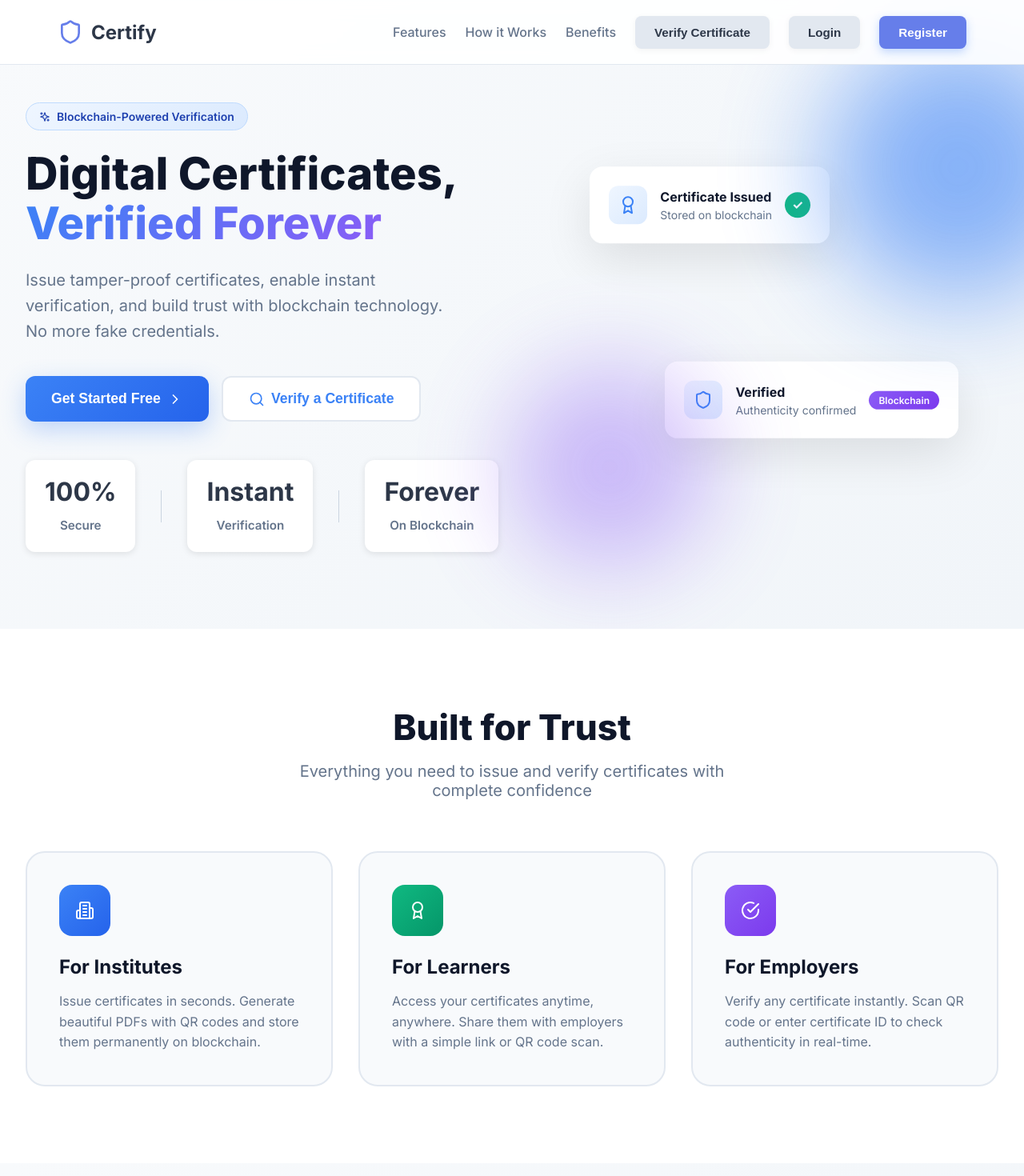
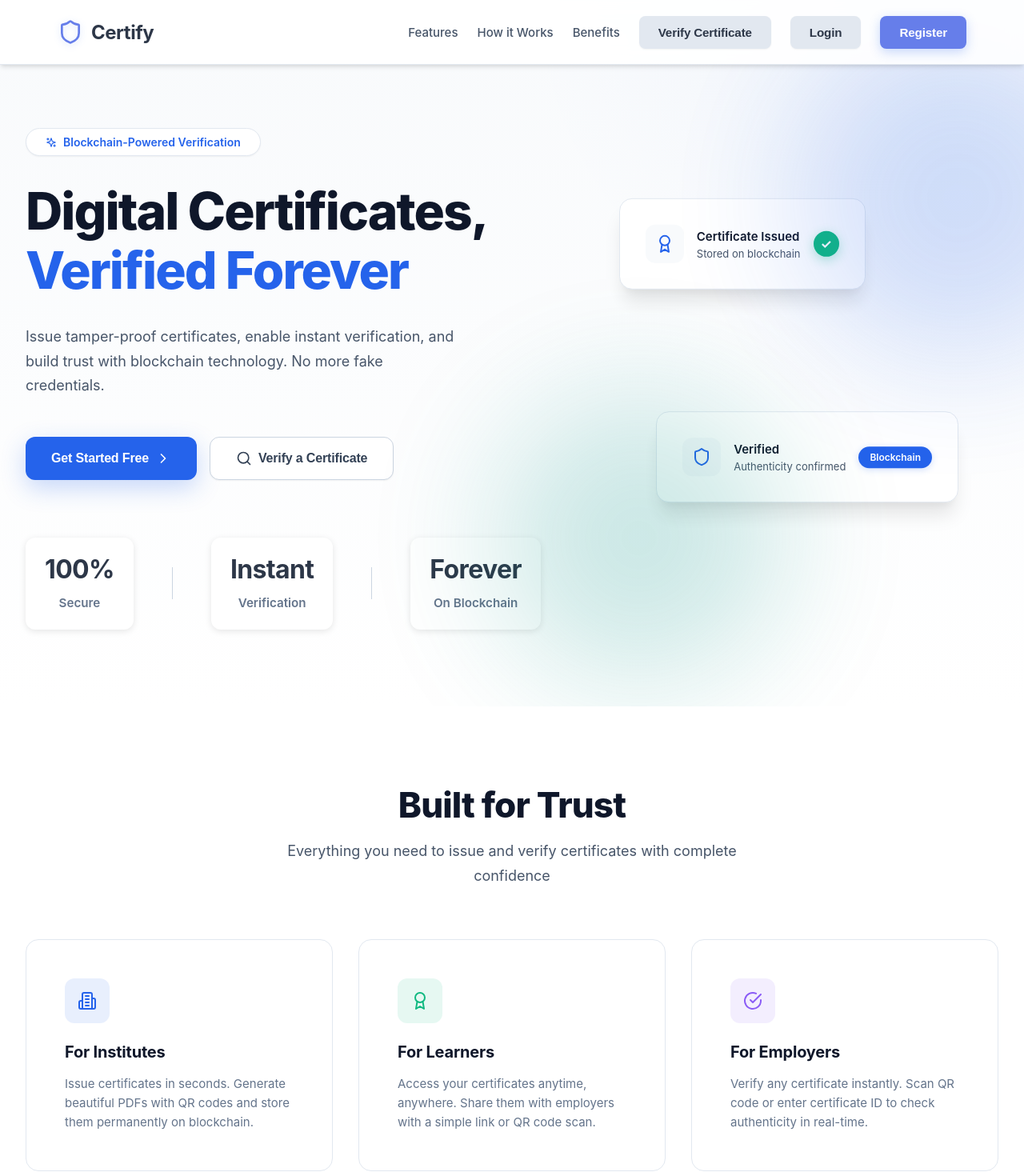
Before and after one commit to SwayamShalgar/SIHNB, a React (Create React App) app in the folder client/: page / in a window 1280 px wide. Shown: the top 1470 px of the page at 80% size. Built offline with nearby package versions, Linux system fonts and the light colour scheme; the HTML template or start-up script is replaced by a standard one.

Commit message:
Enhance Landing Page styles with a professional color scheme and improved design elements

```diff
--- a/client/src/styles/LandingPage.css
+++ b/client/src/styles/LandingPage.css
@@ -1,25 +1,98 @@
+/* Professional Color Scheme */
+:root {
+  /* Primary Brand Colors */
+  --primary-900: #0F172A;
+  --primary-800: #1E293B;
+  --primary-700: #334155;
+  --primary-600: #475569;
+  --primary-500: #64748B;
+
+  /* Accent Colors */
+  --accent-blue: #2563EB;
+  --accent-blue-dark: #1E40AF;
+  --accent-blue-light: #3B82F6;
+  --accent-teal: #0D9488;
+  --accent-amber: #F59E0B;
+
+  /* Neutral Colors */
+  --white: #FFFFFF;
+  --gray-50: #F8FAFC;
+  --gray-100: #F1F5F9;
+  --gray-200: #E2E8F0;
+  --gray-300: #CBD5E1;
+  --gray-400: #94A3B8;
+  --gray-500: #64748B;
+  --gray-600: #475569;
+  --gray-700: #334155;
+  --gray-800: #1E293B;
+  --gray-900: #0F172A;
+
+  /* Semantic Colors */
+  --success: #10B981;
+  --error: #EF4444;
+  --warning: #F59E0B;
+
+  /* Spacing */
+  --spacing-xs: 0.25rem;
+  --spacing-sm: 0.5rem;
+  --spacing-md: 1rem;
+  --spacing-lg: 1.5rem;
+  --spacing-xl: 2rem;
+  --spacing-2xl: 3rem;
+
+  /* Shadows */
+  --shadow-sm: 0 1px 2px 0 rgba(0, 0, 0, 0.05);
+  --shadow-md: 0 4px 6px -1px rgba(0, 0, 0, 0.1), 0 2px 4px -1px rgba(0, 0, 0, 0.06);
+  --shadow-lg: 0 10px 15px -3px rgba(0, 0, 0, 0.1), 0 4px 6px -2px rgba(0, 0, 0, 0.05);
+  --shadow-xl: 0 20px 25px -5px rgba(0, 0, 0, 0.1), 0 10px 10px -5px rgba(0, 0, 0, 0.04);
+
+  /* Border Radius */
+  --radius-sm: 0.375rem;
+  --radius-md: 0.5rem;
+  --radius-lg: 0.75rem;
+  --radius-xl: 1rem;
+  --radius-2xl: 1.5rem;
+}
+
+* {
+  margin: 0;
+  padding: 0;
+  box-sizing: border-box;
+}
+
 .landing-page {
   width: 100%;
   overflow-x: hidden;
+  font-family: -apple-system, BlinkMacSystemFont, 'Inter', 'Segoe UI', 'Roboto', sans-serif;
+  -webkit-font-smoothing: antialiased;
+  -moz-osx-font-smoothing: grayscale;
+  background: var(--white);
+  color: var(--gray-900);
 }
 
-/* Navbar */
+/* Navbar - Professional Design */
 .navbar {
   position: fixed;
   top: 0;
   left: 0;
   right: 0;
-  background: rgba(255, 255, 255, 0.9);
-  backdrop-filter: blur(10px);
-  border-bottom: 1px solid #e2e8f0;
+  background: rgba(255, 255, 255, 0.95);
+  backdrop-filter: blur(20px);
+  -webkit-backdrop-filter: blur(20px);
+  border-bottom: 1px solid var(--gray-200);
   z-index: 1000;
-  transition: all 0.3s ease;
+  transition: all 0.3s cubic-bezier(0.4, 0, 0.2, 1);
+  box-shadow: 0 1px 3px 0 rgba(0, 0, 0, 0.02);
+}
+
+.navbar:hover {
+  box-shadow: var(--shadow-md);
 }
 
 .nav-container {
   max-width: 1280px;
   margin: 0 auto;
-  padding: 1rem 2rem;
+  padding: var(--spacing-lg) var(--spacing-xl);
   display: flex;
   justify-content: space-between;
   align-items: center;
@@ -29,9 +102,9 @@
 .nav-logo {
   display: flex;
   align-items: center;
-  gap: 0.75rem;
+  gap: var(--spacing-md);
   cursor: pointer;
-  transition: all 0.2s ease;
+  transition: transform 0.2s cubic-bezier(0.4, 0, 0.2, 1);
 }
 
 .nav-logo:hover {
@@ -39,107 +112,165 @@
 }
 
 .logo-icon {
-  color: #3b82f6;
+  color: var(--accent-blue);
   width: 32px;
   height: 32px;
+  filter: drop-shadow(0 2px 4px rgba(37, 99, 235, 0.2));
 }
 
 .logo-text {
   font-size: 1.5rem;
   font-weight: 700;
-  color: #1e293b;
+  color: var(--gray-900);
+  letter-spacing: -0.02em;
 }
 
 .nav-links {
   display: flex;
   align-items: center;
-  gap: 1.5rem;
+  gap: var(--spacing-lg);
   flex-wrap: wrap;
 }
 
 .nav-links a {
-  color: #64748b;
+  color: var(--gray-600);
   text-decoration: none;
   font-weight: 500;
-  transition: color 0.2s;
-  padding: 0.5rem 0;
+  font-size: 0.9375rem;
+  transition: all 0.2s cubic-bezier(0.4, 0, 0.2, 1);
+  padding: var(--spacing-sm) 0;
+  position: relative;
+}
+
+.nav-links a::after {
+  content: '';
+  position: absolute;
+  bottom: 0;
+  left: 0;
+  width: 0;
+  height: 2px;
+  background: var(--accent-blue);
+  transition: width 0.3s cubic-bezier(0.4, 0, 0.2, 1);
 }
 
 .nav-links a:hover {
-  color: #3b82f6;
+  color: var(--accent-blue);
 }
 
-/* Buttons */
+.nav-links a:hover::after {
+  width: 100%;
+}
+
+/* Professional Buttons */
 .btn-primary, .btn-secondary, .btn-hero-primary, .btn-hero-secondary,
 .btn-cta-primary, .btn-cta-secondary {
-  padding: 0.75rem 1.5rem;
-  border-radius: 0.75rem;
+  padding: 0.75rem 1.75rem;
+  border-radius: var(--radius-lg);
   font-weight: 600;
+  font-size: 0.9375rem;
   cursor: pointer;
-  transition: all 0.2s;
+  transition: all 0.25s cubic-bezier(0.4, 0, 0.2, 1);
   border: none;
-  font-size: 0.95rem;
-  display: flex;
+  display: inline-flex;
   align-items: center;
-  gap: 0.5rem;
+  justify-content: center;
+  gap: var(--spacing-sm);
   white-space: nowrap;
+  letter-spacing: -0.01em;
+  position: relative;
+  overflow: hidden;
 }
 
 .btn-primary {
-  background: linear-gradient(135deg, #3b82f6 0%, #2563eb 100%);
-  color: white;
-  box-shadow: 0 4px 12px rgba(59, 130, 246, 0.3);
+  background: var(--accent-blue);
+  color: var(--white);
+  box-shadow: 0 4px 14px 0 rgba(37, 99, 235, 0.25);
+}
+
+.btn-primary::before {
+  content: '';
+  position: absolute;
+  top: 0;
+  left: 0;
+  width: 100%;
+  height: 100%;
+  background: linear-gradient(180deg, rgba(255,255,255,0.1) 0%, rgba(255,255,255,0) 100%);
+  opacity: 0;
+  transition: opacity 0.3s;
 }
 
 .btn-primary:hover {
-  background: linear-gradient(135deg, #2563eb 0%, #1d4ed8 100%);
+  background: var(--accent-blue-dark);
   transform: translateY(-2px);
-  box-shadow: 0 6px 20px rgba(59, 130, 246, 0.4);
+  box-shadow: 0 8px 20px 0 rgba(37, 99, 235, 0.35);
+}
+
+.btn-primary:hover::before {
+  opacity: 1;
+}
+
+.btn-primary:active {
+  transform: translateY(0);
 }
 
 .btn-secondary {
-  background: white;
-  color: #475569;
-  border: 2px solid #e2e8f0;
-  box-shadow: 0 2px 8px rgba(0, 0, 0, 0.05);
+  background: var(--white);
+  color: var(--gray-700);
+  border: 1.5px solid var(--gray-300);
+  box-shadow: var(--shadow-sm);
 }
 
 .btn-secondary:hover {
-  background: #f8fafc;
-  border-color: #cbd5e1;
+  background: var(--gray-50);
+  border-color: var(--gray-400);
   transform: translateY(-1px);
-  box-shadow: 0 4px 12px rgba(0, 0, 0, 0.1);
+  box-shadow: var(--shadow-md);
 }
 
 .btn-logout-nav {
-  padding: 0.75rem 1.5rem;
-  border-radius: 0.75rem;
+  padding: 0.75rem 1.75rem;
+  border-radius: var(--radius-lg);
   font-weight: 600;
+  font-size: 0.9375rem;
   cursor: pointer;
-  transition: all 0.2s;
+  transition: all 0.25s cubic-bezier(0.4, 0, 0.2, 1);
   border: none;
-  font-size: 0.95rem;
-  display: flex;
+  display: inline-flex;
   align-items: center;
-  gap: 0.5rem;
-  background: #ef4444;
-  color: white;
-  box-shadow: 0 4px 12px rgba(239, 68, 68, 0.3);
+  gap: var(--spacing-sm);
+  background: var(--error);
+  color: var(--white);
+  box-shadow: 0 4px 14px 0 rgba(239, 68, 68, 0.25);
   white-space: nowrap;
 }
 
 .btn-logout-nav:hover {
-  background: #dc2626;
+  background: #DC2626;
   transform: translateY(-2px);
-  box-shadow: 0 6px 20px rgba(239, 68, 68, 0.4);
+  box-shadow: 0 8px 20px 0 rgba(239, 68, 68, 0.35);
 }
 
-/* Hero Section */
+.btn-logout-nav:active {
+  transform: translateY(0);
+}
+
+/* Hero Section - Professional Design */
 .hero-section {
-  padding: 8rem 2rem 6rem;
-  background: linear-gradient(135deg, #f8fafc 0%, #f1f5f9 100%);
+  padding: 10rem var(--spacing-xl) 6rem;
+  background: linear-gradient(180deg, var(--gray-50) 0%, var(--white) 100%);
   position: relative;
   overflow: hidden;
+}
+
+.hero-section::before {
+  content: '';
+  position: absolute;
+  top: -50%;
+  right: -20%;
+  width: 70%;
+  height: 100%;
+  background: radial-gradient(circle, rgba(37, 99, 235, 0.03) 0%, transparent 70%);
+  pointer-events: none;
 }
 
 .hero-container {
@@ -147,8 +278,10 @@
   margin: 0 auto;
   display: grid;
   grid-template-columns: 1fr 1fr;
-  gap: 4rem;
+  gap: var(--spacing-2xl);
   align-items: center;
+  position: relative;
+  z-index: 1;
 }
 
 .hero-content {
@@ -169,105 +302,119 @@
 .badge {
   display: inline-flex;
   align-items: center;
-  gap: 0.5rem;
-  padding: 0.5rem 1rem;
-  background: linear-gradient(135deg, #eff6ff 0%, #dbeafe 100%);
-  border: 1px solid #bfdbfe;
-  border-radius: 2rem;
-  color: #1e40af;
+  gap: var(--spacing-sm);
+  padding: var(--spacing-sm) var(--spacing-lg);
+  background: var(--white);
+  border: 1.5px solid var(--gray-200);
+  border-radius: 100px;
+  color: var(--accent-blue);
   font-size: 0.875rem;
   font-weight: 600;
-  margin-bottom: 1.5rem;
+  margin-bottom: var(--spacing-xl);
+  box-shadow: var(--shadow-sm);
 }
 
 .hero-title {
-  font-size: 3.5rem;
+  font-size: clamp(2.5rem, 5vw, 4rem);
   font-weight: 800;
-  line-height: 1.1;
-  color: #0f172a;
-  margin-bottom: 1.5rem;
+  line-height: 1.15;
+  color: var(--gray-900);
+  margin-bottom: var(--spacing-xl);
+  letter-spacing: -0.03em;
 }
 
 .gradient-text {
-  background: linear-gradient(135deg, #3b82f6 0%, #8b5cf6 100%);
-  -webkit-background-clip: text;
-  -webkit-text-fill-color: transparent;
-  background-clip: text;
+  color: var(--accent-blue);
+  position: relative;
 }
 
 .hero-subtitle {
-  font-size: 1.25rem;
-  color: #64748b;
-  line-height: 1.6;
-  margin-bottom: 2.5rem;
+  font-size: 1.125rem;
+  color: var(--gray-600);
+  line-height: 1.7;
+  margin-bottom: var(--spacing-2xl);
   max-width: 540px;
+  font-weight: 400;
 }
 
 .hero-buttons {
   display: flex;
-  gap: 1rem;
-  margin-bottom: 3rem;
+  gap: var(--spacing-md);
+  margin-bottom: var(--spacing-2xl);
+  flex-wrap: wrap;
 }
 
 .btn-hero-primary {
-  background: linear-gradient(135deg, #3b82f6 0%, #2563eb 100%);
-  color: white;
+  background: var(--accent-blue);
+  color: var(--white);
   padding: 1rem 2rem;
-  font-size: 1.1rem;
-  box-shadow: 0 10px 30px rgba(59, 130, 246, 0.3);
+  font-size: 1rem;
+  font-weight: 600;
+  box-shadow: 0 10px 30px rgba(37, 99, 235, 0.25);
+  border-radius: var(--radius-lg);
 }
 
 .btn-hero-primary:hover {
-  transform: translateY(-3px);
-  box-shadow: 0 15px 40px rgba(59, 130, 246, 0.4);
+  background: var(--accent-blue-dark);
+  transform: translateY(-2px);
+  box-shadow: 0 12px 35px rgba(37, 99, 235, 0.35);
 }
 
 .btn-hero-secondary {
-  background: white;
-  color: #3b82f6;
-  border: 2px solid #e2e8f0;
+  background: var(--white);
+  color: var(--gray-700);
   padding: 1rem 2rem;
-  font-size: 1.1rem;
+  font-size: 1rem;
+  font-weight: 600;
+  border: 1.5px solid var(--gray-300);
+  box-shadow: var(--shadow-sm);
+  border-radius: var(--radius-lg);
 }
 
 .btn-hero-secondary:hover {
-  border-color: #3b82f6;
-  background: #eff6ff;
+  background: var(--gray-50);
+  border-color: var(--gray-400);
+  transform: translateY(-1px);
+  box-shadow: var(--shadow-md);
 }
 
+/* Hero Stats */
 .hero-stats {
   display: flex;
-  gap: 2rem;
+  gap: var(--spacing-2xl);
   align-items: center;
+  padding-top: var(--spacing-lg);
 }
 
 .stat-item {
   display: flex;
   flex-direction: column;
+  gap: var(--spacing-xs);
 }
 
 .stat-number {
   font-size: 1.75rem;
-  font-weight: 800;
-  color: #0f172a;
+  font-weight: 700;
+  color: var(--gray-900);
+  letter-spacing: -0.02em;
 }
 
 .stat-label {
   font-size: 0.875rem;
-  color: #64748b;
+  color: var(--gray-600);
   font-weight: 500;
 }
 
 .stat-divider {
   width: 1px;
   height: 40px;
-  background: #cbd5e1;
+  background: var(--gray-300);
 }
 
 /* Hero Visual */
 .hero-visual {
   position: relative;
-  height: 500px;
+  height: 550px;
   animation: fadeIn 1s ease-out 0.3s both;
 }
 
@@ -278,14 +425,21 @@
 
 .floating-card {
   position: absolute;
-  background: white;
-  border-radius: 1rem;
-  padding: 1.5rem;
-  box-shadow: 0 20px 60px rgba(0, 0, 0, 0.1);
+  background: var(--white);
+  border-radius: var(--radius-xl);
+  padding: var(--spacing-xl);
+  box-shadow: var(--shadow-xl);
   display: flex;
   align-items: center;
-  gap: 1rem;
-  animation: float 3s ease-in-out infinite;
+  gap: var(--spacing-md);
+  animation: float 6s ease-in-out infinite;
+  border: 1px solid var(--gray-200);
+  transition: all 0.3s cubic-bezier(0.4, 0, 0.2, 1);
+}
+
+.floating-card:hover {
+  box-shadow: 0 25px 70px rgba(0, 0, 0, 0.12);
+  transform: scale(1.02);
 }
 
 @keyframes float {
@@ -302,18 +456,19 @@
 .card-2 {
   bottom: 100px;
   right: 50px;
-  animation-delay: 1s;
+  animation-delay: 3s;
 }
 
 .card-icon {
   width: 48px;
   height: 48px;
-  background: linear-gradient(135deg, #eff6ff 0%, #dbeafe 100%);
-  border-radius: 0.75rem;
+  background: var(--gray-50);
+  border-radius: var(--radius-lg);
   display: flex;
   align-items: center;
   justify-content: center;
-  color: #3b82f6;
+  color: var(--accent-blue);
+  flex-shrink: 0;
 }
 
 .card-content {
@@ -321,71 +476,77 @@
 }
 
 .card-title {
-  font-weight: 700;
-  color: #0f172a;
-  margin-bottom: 0.25rem;
+  font-weight: 600;
+  color: var(--gray-900);
+  margin-bottom: var(--spacing-xs);
+  font-size: 0.9375rem;
 }
 
 .card-subtitle {
-  font-size: 0.875rem;
-  color: #64748b;
+  font-size: 0.8125rem;
+  color: var(--gray-600);
 }
 
 .card-status.verified {
   width: 32px;
   height: 32px;
-  background: #10b981;
+  background: var(--success);
   border-radius: 50%;
   display: flex;
   align-items: center;
   justify-content: center;
-  color: white;
+  color: var(--white);
   font-weight: 700;
+  flex-shrink: 0;
+  box-shadow: 0 4px 14px rgba(16, 185, 129, 0.3);
 }
 
 .card-badge {
-  padding: 0.25rem 0.75rem;
-  background: linear-gradient(135deg, #8b5cf6 0%, #7c3aed 100%);
-  border-radius: 1rem;
-  color: white;
+  padding: 0.375rem 0.875rem;
+  background: var(--accent-blue);
+  border-radius: 100px;
+  color: var(--white);
   font-size: 0.75rem;
   font-weight: 600;
+  white-space: nowrap;
+  box-shadow: 0 2px 8px rgba(37, 99, 235, 0.2);
 }
 
 .glow-orb {
   position: absolute;
   border-radius: 50%;
-  filter: blur(60px);
-  opacity: 0.4;
-  animation: pulse 4s ease-in-out infinite;
+  filter: blur(80px);
+  opacity: 0.15;
+  animation: pulse 8s ease-in-out infinite;
+  pointer-events: none;
 }
 
 @keyframes pulse {
-  0%, 100% { opacity: 0.4; transform: scale(1); }
-  50% { opacity: 0.6; transform: scale(1.1); }
+  0%, 100% { opacity: 0.15; transform: scale(1); }
+  50% { opacity: 0.25; transform: scale(1.05); }
 }
 
 .orb-1 {
-  width: 300px;
-  height: 300px;
-  background: #3b82f6;
-  top: -100px;
-  right: -100px;
+  width: 400px;
+  height: 400px;
+  background: var(--accent-blue);
+  top: -150px;
+  right: -150px;
 }
 
 .orb-2 {
-  width: 250px;
-  height: 250px;
-  background: #8b5cf6;
-  bottom: -50px;
-  left: -50px;
-  animation-delay: 2s;
+  width: 350px;
+  height: 350px;
+  background: var(--accent-teal);
+  bottom: -100px;
+  left: -100px;
+  animation-delay: 4s;
 }
 
-/* Features Section */
+/* Features Section - Professional Design */
 .features-section {
-  padding: 6rem 2rem;
-  background: white;
+  padding: 6rem var(--spacing-xl);
+  background: var(--white);
 }
 
 .section-container {
@@ -395,74 +556,104 @@
 
 .section-header {
   text-align: center;
+  margin-bottom: var(--spacing-2xl);
   margin-bottom: 4rem;
 }
 
 .section-title {
-  font-size: 2.75rem;
+  font-size: clamp(2rem, 4vw, 2.75rem);
   font-weight: 800;
-  color: #0f172a;
-  margin-bottom: 1rem;
+  color: var(--gray-900);
+  margin-bottom: var(--spacing-md);
+  letter-spacing: -0.02em;
 }
 
 .section-subtitle {
-  font-size: 1.25rem;
-  color: #64748b;
+  font-size: 1.125rem;
+  color: var(--gray-600);
   max-width: 600px;
   margin: 0 auto;
+  line-height: 1.7;
 }
 
 .features-grid {
   display: grid;
   grid-template-columns: repeat(3, 1fr);
-  gap: 2rem;
+  gap: var(--spacing-xl);
 }
 
 .feature-card {
-  padding: 2.5rem;
-  background: #f8fafc;
-  border-radius: 1.5rem;
-  border: 2px solid #e2e8f0;
-  transition: all 0.3s ease;
+  padding: var(--spacing-2xl);
+  background: var(--white);
+  border-radius: var(--radius-xl);
+  border: 1.5px solid var(--gray-200);
+  transition: all 0.3s cubic-bezier(0.4, 0, 0.2, 1);
+  position: relative;
+  overflow: hidden;
+}
+
+.feature-card::before {
+  content: '';
+  position: absolute;
+  top: 0;
+  left: 0;
+  width: 100%;
+  height: 4px;
+  background: var(--accent-blue);
+  transform: scaleX(0);
+  transition: transform 0.3s cubic-bezier(0.4, 0, 0.2, 1);
 }
 
 .feature-card:hover {
-  transform: translateY(-8px);
-  box-shadow: 0 20px 60px rgba(0, 0, 0, 0.1);
-  border-color: #3b82f6;
+  transform: translateY(-4px);
+  box-shadow: var(--shadow-xl);
+  border-color: var(--gray-300);
+}
+
+.feature-card:hover::before {
+  transform: scaleX(1);
 }
 
 .feature-icon {
-  width: 64px;
-  height: 64px;
-  border-radius: 1rem;
+  width: 56px;
+  height: 56px;
+  border-radius: var(--radius-lg);
   display: flex;
   align-items: center;
   justify-content: center;
-  margin-bottom: 1.5rem;
-  color: white;
+  margin-bottom: var(--spacing-lg);
+  background: var(--gray-50);
+  color: var(--accent-blue);
 }
 
 .feature-icon.blue {
-  background: linear-gradient(135deg, #3b82f6 0%, #2563eb 100%);
+  background: rgba(37, 99, 235, 0.1);
+  color: var(--accent-blue);
 }
 
 .feature-icon.green {
-  background: linear-gradient(135deg, #10b981 0%, #059669 100%);
+  background: rgba(16, 185, 129, 0.1);
+  color: var(--success);
 }
 
 .feature-icon.purple {
-  background: linear-gradient(135deg, #8b5cf6 0%, #7c3aed 100%);
+  background: rgba(139, 92, 246, 0.1);
+  color: #8B5CF6;
 }
 
 .feature-card h3 {
-  font-size: 1.5rem;
+  font-size: 1.25rem;
   font-weight: 700;
-  color: #0f172a;
-  margin-bottom: 1rem;
+  color: var(--gray-900);
+  margin-bottom: var(--spacing-md);
+  letter-spacing: -0.01em;
 }
 
 .feature-card p {
+  color: var(--gray-600);
+  line-height: 1.7;
+  font-size: 0.9375rem;
+}.feature-card p {
   color: #64748b;
   line-height: 1.6;
 }
@@ -616,114 +807,144 @@
 }
 
 /* CTA Section */
+/* CTA Section - Professional Design */
 .cta-section {
-  padding: 6rem 2rem;
-  background: linear-gradient(135deg, #3b82f6 0%, #8b5cf6 100%);
-  color: white;
+  padding: 6rem var(--spacing-xl);
+  background: var(--accent-blue);
+  color: var(--white);
+  position: relative;
+  overflow: hidden;
+}
+
+.cta-section::before {
+  content: '';
+  position: absolute;
+  top: 0;
+  left: 0;
+  width: 100%;
+  height: 100%;
+  background: linear-gradient(135deg, rgba(0, 0, 0, 0.05) 0%, transparent 100%);
+  pointer-events: none;
 }
 
 .cta-container {
   max-width: 800px;
   margin: 0 auto;
   text-align: center;
+  position: relative;
+  z-index: 1;
 }
 
 .cta-container h2 {
-  font-size: 3rem;
+  font-size: clamp(2rem, 5vw, 3rem);
   font-weight: 800;
-  margin-bottom: 1rem;
+  margin-bottom: var(--spacing-md);
+  letter-spacing: -0.02em;
 }
 
 .cta-container p {
-  font-size: 1.25rem;
-  opacity: 0.9;
-  margin-bottom: 2.5rem;
+  font-size: 1.125rem;
+  opacity: 0.95;
+  margin-bottom: var(--spacing-2xl);
+  line-height: 1.7;
 }
 
 .cta-buttons {
   display: flex;
-  gap: 1rem;
+  gap: var(--spacing-md);
   justify-content: center;
+  flex-wrap: wrap;
 }
 
 .btn-cta-primary {
-  background: white;
-  color: #3b82f6;
-  padding: 1.25rem 2.5rem;
-  font-size: 1.1rem;
+  background: var(--white);
+  color: var(--accent-blue);
+  padding: 1rem 2rem;
+  font-size: 1rem;
+  font-weight: 600;
+  box-shadow: 0 10px 30px rgba(0, 0, 0, 0.15);
 }
 
 .btn-cta-primary:hover {
-  transform: translateY(-3px);
+  transform: translateY(-2px);
   box-shadow: 0 15px 40px rgba(0, 0, 0, 0.2);
 }
 
 .btn-cta-secondary {
-  background: rgba(255, 255, 255, 0.2);
-  color: white;
-  border: 2px solid white;
-  padding: 1.25rem 2.5rem;
-  font-size: 1.1rem;
+  background: rgba(255, 255, 255, 0.15);
+  color: var(--white);
+  border: 1.5px solid rgba(255, 255, 255, 0.4);
+  padding: 1rem 2rem;
+  font-size: 1rem;
+  font-weight: 600;
+  backdrop-filter: blur(10px);
 }
 
 .btn-cta-secondary:hover {
-  background: rgba(255, 255, 255, 0.3);
+  background: rgba(255, 255, 255, 0.25);
+  border-color: rgba(255, 255, 255, 0.6);
+  transform: translateY(-2px);
 }
 
-/* Footer */
+/* Footer - Professional Design */
 .footer {
-  background: #0f172a;
-  color: #cbd5e1;
-  padding: 4rem 2rem 2rem;
+  background: var(--gray-900);
+  color: var(--gray-400);
+  padding: 4rem var(--spacing-xl) 2rem;
+  border-top: 1px solid var(--gray-800);
 }
 
 .footer-container {
   max-width: 1280px;
   margin: 0 auto;
   display: grid;
-  grid-template-columns: 2fr 1fr 1fr;
-  gap: 4rem;
-  margin-bottom: 3rem;
+  grid-template-columns: 2fr 1fr 1fr 1fr;
+  gap: var(--spacing-2xl);
+  margin-bottom: var(--spacing-2xl);
 }
 
 .footer-logo {
   display: flex;
   align-items: center;
-  gap: 0.75rem;
-  color: white;
-  font-size: 1.5rem;
+  gap: var(--spacing-md);
+  color: var(--white);
+  font-size: 1.25rem;
   font-weight: 700;
-  margin-bottom: 1rem;
+  margin-bottom: var(--spacing-md);
 }
 
 .footer-brand p {
-  color: #94a3b8;
-  line-height: 1.6;
+  color: var(--gray-500);
+  line-height: 1.7;
+  font-size: 0.9375rem;
 }
 
 .footer-column h4 {
-  color: white;
-  font-weight: 700;
-  margin-bottom: 1rem;
+  color: var(--white);
+  font-weight: 600;
+  margin-bottom: var(--spacing-md);
+  font-size: 0.9375rem;
 }
 
 .footer-column a {
   display: block;
-  color: #94a3b8;
+  color: var(--gray-500);
   text-decoration: none;
-  margin-bottom: 0.75rem;
-  transition: color 0.2s;
+  margin-bottom: var(--spacing-sm);
+  transition: color 0.2s cubic-bezier(0.4, 0, 0.2, 1);
+  font-size: 0.9375rem;
 }
 
 .footer-column a:hover {
-  color: #3b82f6;
+  color: var(--accent-blue);
 }
 
 .footer-bottom {
   text-align: center;
-  padding-top: 2rem;
-  border-top: 1px solid #1e293b;
-  color: #64748b;
+  padding-top: var(--spacing-xl);
+  border-top: 1px solid var(--gray-800);
+  color: var(--gray-600);
+  font-size: 0.875rem;
 }
 
 /* Responsive Design */
```
